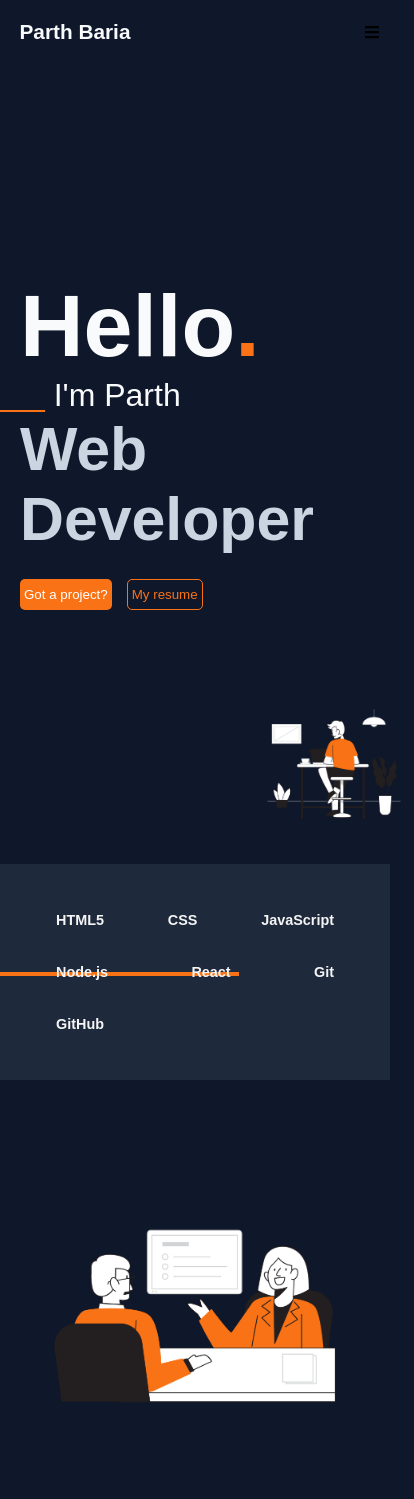
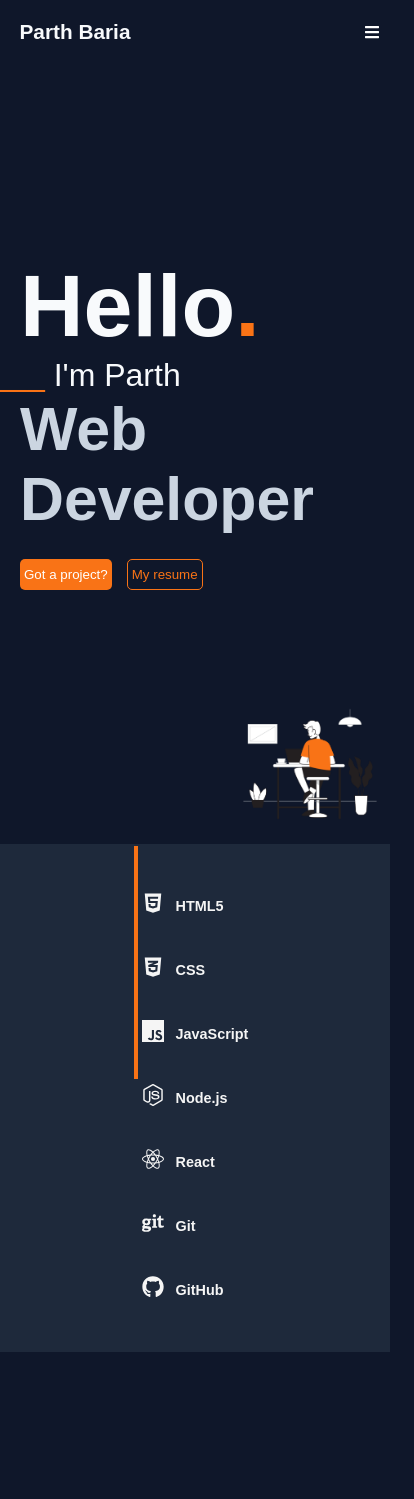
Before and after one commit to ParthBaria/portfolio, a React (Create React App) app: page / in a window 390 px wide. Shown: the top 1499 px of the page, 414 px wide, since content can reach past the window. Built offline with nearby package versions, Linux system fonts and the light colour scheme.

Commit message:
adding additional styles

```diff
--- a/src/components/Home/About.jsx
+++ b/src/components/Home/About.jsx
@@ -1,12 +1,23 @@
-import React from "react";
 import "./About.css";
 import img from "../../assets/presentation-21.png";
+import { useState } from "react";
 const About = () => {
+  const [loaded, setLoaded] = useState(false);
   return (
     <section className="about" id="about">
       <div className="about-container">
         <div className="about-left">
-            <img src={img} alt="Web Development Logo" className="profile-img" />
+          <img
+            src={img}
+            alt="Web Development Logo"
+            className="profile-img"
+            loading="lazy"
+            style={{
+              filter: loaded ? "blur(0)" : "blur(20px)",
+              transition: "filter 0.4s ease",
+            }}
+            onLoad={() => setLoaded(true)}
+          />
         </div>
 
         <div className="about-right">
@@ -28,7 +39,7 @@ const About = () => {
                 href="https://www.linkedin.com/in/parth-baria-bbb563265/"
                 target="_blank"
                 rel="noreferrer"
-                 style={{ textDecoration: "underline" }}
+                style={{ textDecoration: "underline" }}
               >
                 LinkedIn
               </a>
@@ -38,7 +49,6 @@ const About = () => {
               <a
                 href="https://github.com/ParthBaria"
                 target="_blank"
-
                 rel="noreferrer"
                 style={{ textDecoration: "underline" }}
               >
--- a/src/components/Home/Hero.css
+++ b/src/components/Home/Hero.css
@@ -65,42 +65,17 @@
   box-shadow: 0 0 40px rgba(249, 115, 22, 0.3);
 }
 
-@media (max-width: 550px) {
-  .hero {
-    flex-direction: column-reverse;
-    text-align: left;
-  }
+.skills ul li {
+  display: flex;
+  align-items: center;
+  gap: 12px;
+}
 
-  .hero-img img {
-    width: 200px;
-    margin-bottom: 20px;
-  }
+.skills .icon {
+  font-size: 22px;
+}
 
-  .hero-text h3 {
-    font-size: 5.5rem;
-  }
-  .hero-text h1 {
-    font-size: 2rem;
-  }
-  .hero-text h2 {
-    font-size: 3.8rem;
-  }
-  .hero {
-    padding: 0 20px;
-  }
-  .cowork-container img {
-    max-width: 10rem;
-    height: auto;
-  }
-  .cowork-container {
-    position: absolute;
-    bottom: 0;
-    right: -24px;
-  }
-  .btn {
-    padding: 7px 4px;
-  }
-}
+
 .skills {
   background-color: #1e293b;
   padding: 20px 10%;
@@ -139,6 +114,52 @@
   top: 50%;
   left: 0;
   z-index: 1;
-  /* transform: translate(-50%,-50%); */
   transform-origin: left;
 }
+
+
+@media (max-width: 550px) {
+  .hero {
+    flex-direction: column-reverse;
+    text-align: left;
+  }
+
+  .scroll-line {
+    top: 0%;
+    left: calc(50% - 3.7rem);
+    transform: rotate(90deg);
+  }
+.skills ul{
+  flex-direction: column;
+  align-content: center;
+}
+  .hero-img img {
+    width: 200px;
+    margin-bottom: 20px;
+  }
+
+  .hero-text h3 {
+    font-size: 5.5rem;
+  }
+  .hero-text h1 {
+    font-size: 2rem;
+  }
+  .hero-text h2 {
+    font-size: 3.8rem;
+  }
+  .hero {
+    padding: 0 20px;
+  }
+  .cowork-container img {
+    max-width: 10rem;
+    height: auto;
+  }
+  .cowork-container {
+    position: absolute;
+    bottom: 0;
+    right: 0;
+  }
+  .btn {
+    padding: 7px 4px;
+  }
+}
--- a/src/components/Home/Hero.jsx
+++ b/src/components/Home/Hero.jsx
@@ -2,12 +2,27 @@ import React, { useEffect, useRef, useState } from "react";
 import "./Hero.css";
 import { useNavigate } from "react-router-dom";
 import { motion, useScroll, useTransform } from "motion/react";
+import { FaHtml5, FaCss3Alt, FaGit, FaGithub } from "react-icons/fa";
+import { SiJavascript, SiNodedotjs, SiReact } from "react-icons/si";
+
 import cowroking from "../../assets/coworking-31.png";
+
+const skills = [
+  { name: "HTML5", icon: <FaHtml5 /> },
+  { name: "CSS", icon: <FaCss3Alt /> },
+  { name: "JavaScript", icon: <SiJavascript /> },
+  { name: "Node.js", icon: <SiNodedotjs /> },
+  { name: "React", icon: <SiReact /> },
+  { name: "Git", icon: <FaGit /> },
+  { name: "GitHub", icon: <FaGithub /> },
+];
+
 const Hero = () => {
   const navigate = useNavigate();
   const skillRef = useRef(null);
   const lineRef = useRef(null);
   const [visibleItems, setVisibleItems] = useState([]);
+  const [loaded, setLoaded] = useState(false);
 
   const { scrollYProgress } = useScroll({
     target: skillRef,
@@ -70,29 +85,32 @@ const Hero = () => {
           </div>
         </div>
         <div className="cowork-container">
-          <img src={cowroking} alt="cowroking" />
+          <img
+            src={cowroking}
+            loading="lazy"
+            alt="cowroking"
+            style={{
+              filter: loaded ? "blur(0)" : "blur(20px)",
+              transition: "filter 0.4s ease",
+            }}
+            onLoad={() => setLoaded(true)}
+          />
         </div>
       </section>
 
       {/* Skills Bar */}
       <section className="skills" ref={skillRef}>
         <motion.div ref={lineRef} className="scroll-line" style={{ width }} />
+
         <ul>
-          {[
-            "HTML5",
-            "CSS",
-            "JavaScript",
-            "Node.js",
-            "React",
-            "Git",
-            "GitHub",
-          ].map((skill, i) => (
+          {skills.map((skill, i) => (
             <li
               key={i}
               data-index={i}
               className={visibleItems.includes(String(i)) ? "active" : ""}
             >
-              {skill}
+              <span className="icon">{skill.icon}</span>
+              <span className="text">{skill.name}</span>
             </li>
           ))}
         </ul>
--- a/src/components/Layout/Layout.jsx
+++ b/src/components/Layout/Layout.jsx
@@ -6,7 +6,7 @@ const Layout = () => {
   return (
     <>
       <Navbar />
-      <main style={{ paddingTop: 20 }}>
+      <main >
         <Outlet /> {/* all pages will render here */}
       </main>
       <Footer />
--- a/src/components/Layout/NavBar.css
+++ b/src/components/Layout/NavBar.css
@@ -75,13 +75,13 @@
     position: absolute;
     transform: translateX(-150%);
     transition: all 0.3s ease;
-    height: 50vh;
+    height: 25vh;
     width: 88%;
     padding: 2rem 2rem;
     top: 0;
   }
   .nav-links.active {
-    transform: translateX(-10%) translateY(0%);
+    transform: translateX(-10%) translateY(-10%);
     background-color: white;
   }
   .nav-links a {
--- a/src/components/Layout/NavBar.jsx
+++ b/src/components/Layout/NavBar.jsx
@@ -20,16 +20,44 @@ const NavBar = () => {
       <div className="logo">Parth Baria</div>
       <ul className="nav-links" ref={navLinks}>
         <li className={currentPath === "/" ? "active" : ""}>
-          <Link to="/">Home</Link>
+          <Link
+            to="/"
+            onClick={() => {
+              menuToggle();
+            }}
+          >
+            Home
+          </Link>
         </li>
         <li className={currentPath === "/projects" ? "active" : ""}>
-          <Link to="/projects">Projects</Link>
+          <Link
+            to="/projects"
+            onClick={() => {
+              menuToggle();
+            }}
+          >
+            Projects
+          </Link>
         </li>
         <li className={currentPath === "/Learning" ? "active" : ""}>
-          <Link to="/Learning">Learning</Link>
+          <Link
+            to="/Learning"
+            onClick={() => {
+              menuToggle();
+            }}
+          >
+            Learning
+          </Link>
         </li>
         <li className={currentPath === "/contact" ? "active" : ""}>
-          <Link to="/contact">Contact</Link>
+          <Link
+            to="/contact"
+            onClick={() => {
+              menuToggle();
+            }}
+          >
+            Contact
+          </Link>
         </li>
         {openMenu && (
           <div
@@ -50,7 +78,7 @@ const NavBar = () => {
             menuToggle();
           }}
         >
-          <FaBars />
+          <FaBars color="white"/>
         </div>
       )}
     </nav>
--- a/src/components/projects/ProjectList.jsx
+++ b/src/components/projects/ProjectList.jsx
@@ -1,17 +1,25 @@
 import { useRef } from "react";
 import "./ProjectList.css";
 import Infoimg from "../../assets/project-image/infostream.png";
+import Digimg from "../../assets/project-image/health-card.png";
 import { motion, useScroll, useSpring, useTransform } from "motion/react";
-import { FaGithub } from "react-icons/fa";
+import { FaGithub, FaImage } from "react-icons/fa";
 import { FaExternalLinkAlt } from "react-icons/fa";
 
 const projects = [
   {
     title: "Digital Health Card",
     description:
-      "A secure MERN-based platform for storing patient medical history, prescriptions, and doctor consultations with strict role-based access control for doctors and patients.",
-    tech: ["MongoDB", "Express", "React", "Node.js", "JWT", "RBAC"],
-    image: "/projects/health-card.png",
+      "A MERN-based application for managing patient medical records, prescriptions, and doctor consultations. Includes authentication, role-based access control, and secure CRUD operations for doctors and patients.",
+    tech: [
+      "MongoDB",
+      "Express.js",
+      "React",
+      "Node.js",
+      "JWT Authentication",
+      "Role-Based Access Control",
+    ],
+    image: Digimg,
     github: "https://github.com/yourusername/digital-health-card",
     live: "https://digitalhealthcard.vercel.app",
   },
@@ -19,8 +27,8 @@ const projects = [
   {
     title: "InfoStream",
     description:
-      "A real-time information streaming platform that delivers categorized updates using Redis-backed caching, optimized APIs, and a responsive React frontend for high-performance data consumption.",
-    tech: ["React", "Node.js", "Redis", "MongoDB", "REST API", "Caching"],
+      "A web application for displaying categorized information using REST APIs, featuring optimized API calls and a responsive React frontend for efficient data consumption.",
+    tech: ["React", "Node.js", "Express.js", "MongoDB", "REST API"],
     image: Infoimg,
     github: "https://github.com/yourusername/infostream",
     live: "https://infostream-523f0.web.app",
@@ -29,21 +37,17 @@ const projects = [
   {
     title: "Theft Detection System (IoT)",
     description:
-      "An IoT-based security system using NodeMCU and PIR sensors to detect unauthorized motion and trigger real-time alerts through buzzer and notifications.",
-    tech: ["IoT", "NodeMCU", "PIR Sensor", "Embedded C"],
-    image: "/projects/theft-detection.png",
-    github: "https://github.com/yourusername/theft-detection-iot",
-    live: "",
+      "An IoT-based security system that detects motion using a PIR sensor and NodeMCU, triggering alerts through a buzzer for unauthorized access.",
+    tech: ["IoT", "NodeMCU (ESP8266)", "PIR Sensor", "Embedded C"],
+    image: null,
   },
 
   {
     title: "Food Delivery Website",
     description:
-      "A responsive food ordering platform featuring menu browsing, cart management, and basic order tracking with a clean UI.",
-    tech: ["HTML", "CSS", "JavaScript"],
-    image: "/projects/food-delivery.png",
-    github: "https://github.com/yourusername/food-delivery-website",
-    live: "https://fooddelivery-demo.netlify.app",
+      "A responsive frontend web application for browsing food menus, managing a cart, and placing orders with a simple and user-friendly interface.",
+    tech: ["HTML5", "CSS3", "JavaScript"],
+    image: null,
   },
 ];
 
@@ -58,12 +62,18 @@ function ProjectCard({ project, index }) {
 
   return (
     <div className="projectWrapper" ref={ref}>
-      <div
-        className="project-card image-bg"
-        style={{ backgroundImage: `url(${project.image})` }}
-      >
+      <div className="project-card image-bg">
         {/* CONTENT OVERLAY */}
         <div className="project-overlay">
+          <div className="img-bg">
+            {project.image ? (
+              <img src={project.image} alt="" />
+            ) : (
+              <div className="image-wrapper">
+                <FaImage className="image-fallback" />
+              </div>
+            )}
+          </div>
           <div className="project-details">
             <h3>{project.title}</h3>
             <p>{project.description}</p>
```
Also changed, not shown: src/components/projects/ProjectList.css (+43 -18 lines), src/assets/project-image/health-card.png (added).
